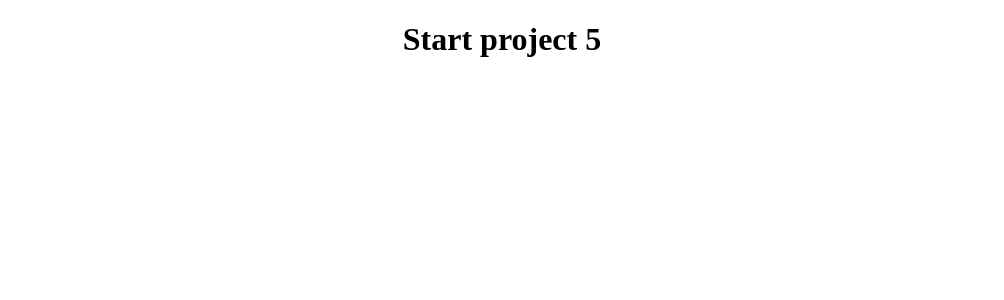
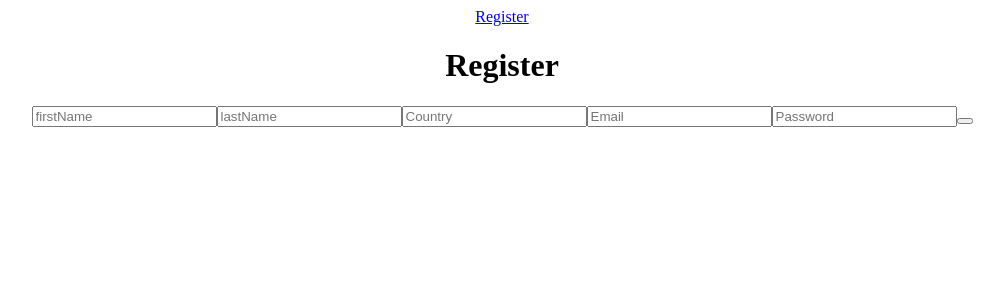
Before and after one commit to CodeWarriorsTeam/MERAKI_Academy_Project_5, a React (Create React App) app in the folder frontend/: page /register in a window 1280 px wide. Shown: the top 300 px of the page, without its empty margins (138-1142 px from the left). Built offline with nearby package versions, Linux system fonts and the light colour scheme.

Commit message:
register.frontEnd

```diff
--- a/frontend/package.json
+++ b/frontend/package.json
@@ -6,8 +6,10 @@
     "@testing-library/jest-dom": "^5.16.1",
     "@testing-library/react": "^12.1.2",
     "@testing-library/user-event": "^13.5.0",
+    "axios": "^0.25.0",
     "react": "^17.0.2",
     "react-dom": "^17.0.2",
+    "react-router-dom": "^6.2.1",
     "react-scripts": "5.0.0",
     "web-vitals": "^2.1.4"
   },
--- a/frontend/src/App.js
+++ b/frontend/src/App.js
@@ -1,9 +1,18 @@
+import React from "react";
 import "./App.css";
+import Navigation from "./component/Navigation";
+import { Routes, Route } from "react-router-dom";
+import Register from "./component/Register";
 
 function App() {
   return (
     <div className="App">
-      <h1>Start project 5</h1>
+      <Navigation
+      />
+      <Routes>
+        <Route path="/register" element={<Register />} />
+        </Routes>
+
     </div>
   );
 }
--- /dev/null
+++ b/frontend/src/component/Navigation.js
@@ -0,0 +1,12 @@
+import React from "react";
+import { Link } from "react-router-dom";
+const Navigation = () => {
+    return (
+        <>
+        <Link className="register" to="/register">
+              Register
+            </Link>
+        </>
+    )
+}
+export default Navigation
--- /dev/null
+++ b/frontend/src/component/Register.js
@@ -0,0 +1,80 @@
+import React, { useState } from "react";
+import axios from "axios";
+import "./Register.css";
+
+const Register = () => {
+  const [firstName, setFirstName] = useState("");
+  const [lastName, setLastName] = useState("");
+  const [country, setCountry] = useState("");
+  const [email, setEmail] = useState("");
+  const [pass, setPass] = useState("");
+  const [paragraph, setParagraph] = useState("");
+  const register = () => {
+    axios
+      .post(`http://localhost:5000/user`, {
+        firstName,
+        lastName,
+        country,
+        email,
+        pass,
+      })
+      .then((result) => {
+        setParagraph("The user has been created successfully");
+      })
+      .catch((err) => {
+        setParagraph("Error happend while register, please try again");
+      });
+  };
+  return (
+    <>
+      <div className="registerPage">
+          <h1>Register</h1>
+          <input
+            onChange={(e) => {
+              setFirstName(e.target.value);
+            }}
+            type="text"
+            placeholder="firstName"
+            className="firstName"
+          ></input>
+          <input
+            onChange={(e) => {
+              setLastName(e.target.value);
+            }}
+            type="text"
+            placeholder="lastName"
+            className="lastName"
+          ></input>
+          <input
+            onChange={(e) => {
+              setCountry(e.target.value);
+            }}
+            type="text"
+            placeholder="Country"
+            className="country"
+          ></input>
+          <input
+            onChange={(e) => {
+              setEmail(e.target.value);
+            }}
+            type="email"
+            placeholder="Email"
+            className="email"
+          ></input>
+          <input
+            onChange={(e) => {
+              setPass(e.target.value);
+            }}
+            type="password"
+            placeholder="Password"
+            className="password"
+          ></input>
+          <button onClick={register}></button>
+          <p>{paragraph}</p>
+
+      </div>
+    </>
+  );
+};
+
+export default Register;
--- a/frontend/src/index.js
+++ b/frontend/src/index.js
@@ -1,10 +1,11 @@
 import React from 'react';
 import ReactDOM from 'react-dom';
+import { BrowserRouter } from "react-router-dom";
 import App from './App';
 
 ReactDOM.render(
-  <React.StrictMode>
+  <BrowserRouter>
     <App />
-  </React.StrictMode>,
+  </BrowserRouter>,
   document.getElementById('root')
 );
```
Also changed, not shown: frontend/src/component/Register.css (added), 2 other files (tests, documents, lock files or other folders).
